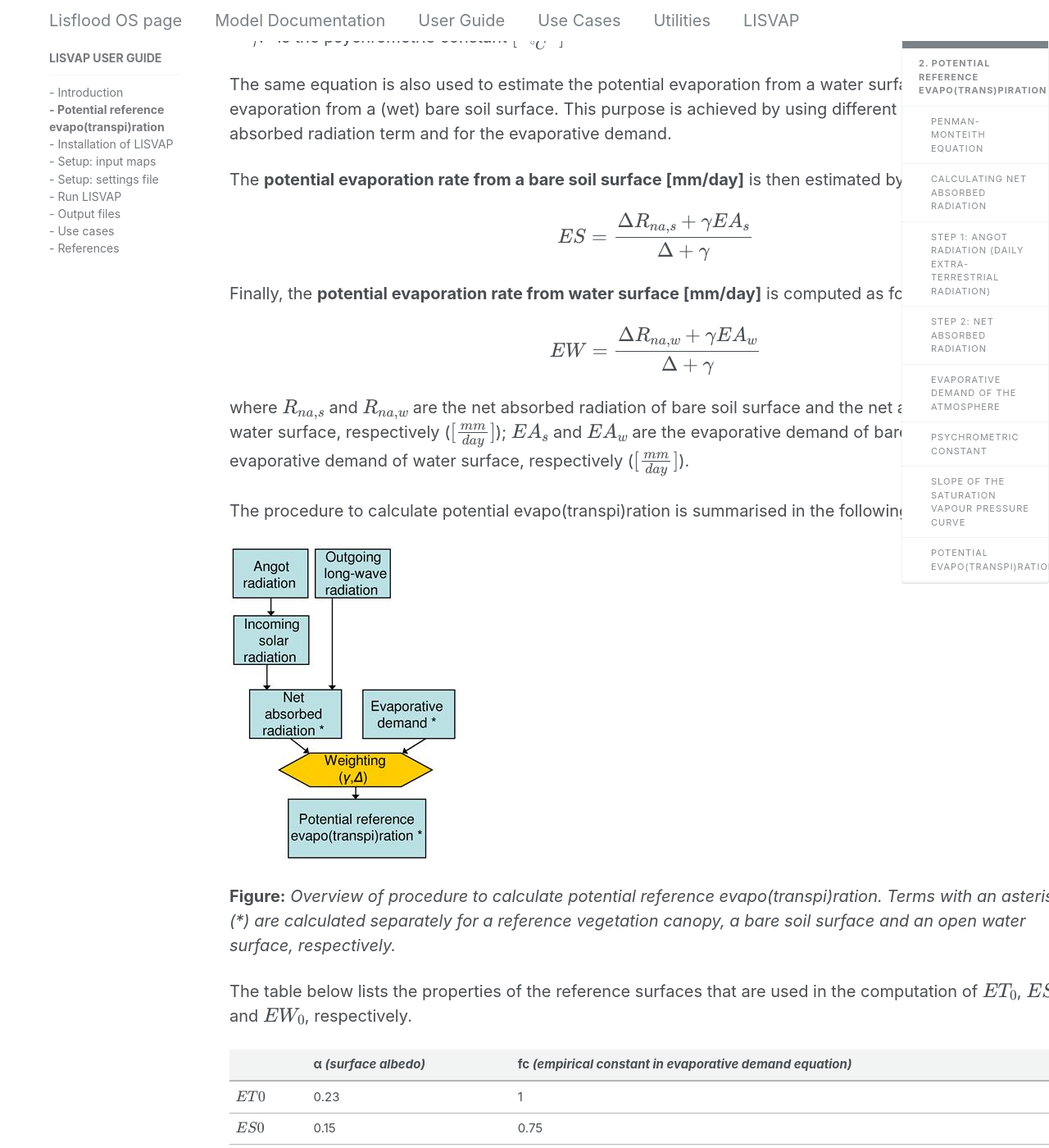
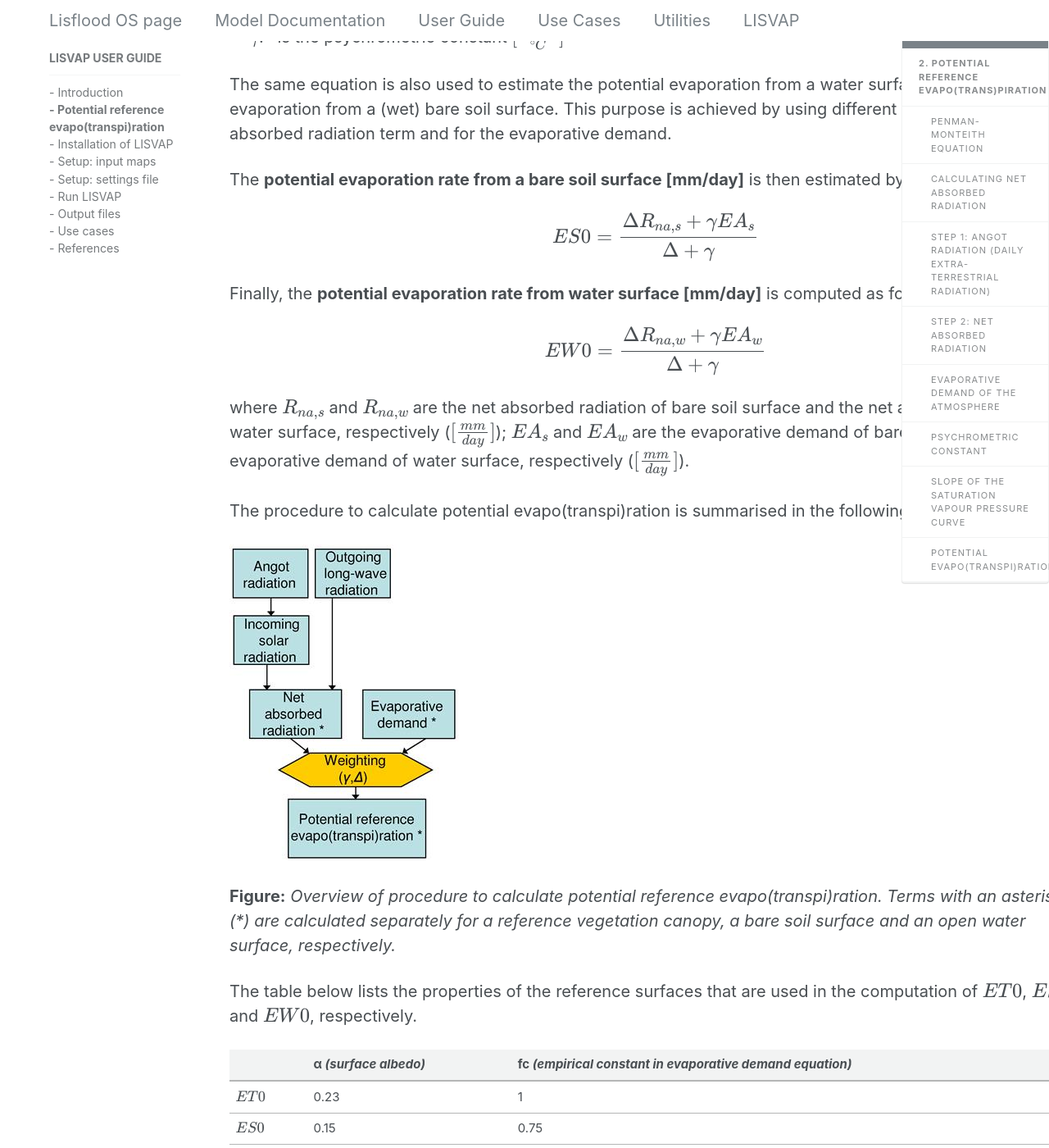
Before and after one commit to ec-jrc/lisflood-lisvap, a Jekyll site: the page built from 2_LISVAP_evaporation/index.md, in a window 1280 px wide and 1400 px high, scrolled down 620 px. Shown: the whole window at 82% size. Built offline with Jekyll 4.4.1, drawn with Linux system fonts in a browser that asks for light colours; nearby versions of some CDN libraries; our own code applies the rules of GitHub Pages for plain Markdown files; formulas are drawn with MathJax 3; some of the changed text lies outside the part shown.

Commit message:
Update index.md

```diff
--- a/2_LISVAP_evaporation/index.md
+++ b/2_LISVAP_evaporation/index.md
@@ -20,13 +20,13 @@ The same equation is also used to estimate the potential evaporation from a wate
 The **potential evaporation rate from a bare soil surface [mm/day]** is then estimated by:
 
 $$
-ES = \frac{\Delta R_{na,s} + \gamma EA_s}{\Delta + \gamma}
+ES0 = \frac{\Delta R_{na,s} + \gamma EA_s}{\Delta + \gamma}
 $$
 
 Finally, the **potential evaporation rate from water surface [mm/day]** is computed as follows:
 
 $$
-EW = \frac{\Delta R_{na,w} + \gamma EA_w}{\Delta + \gamma}
+EW0 = \frac{\Delta R_{na,w} + \gamma EA_w}{\Delta + \gamma}
 $$
 
 where $R_{na,s}$ and $R_{na,w}$ are the net absorbed radiation of bare soil surface and the net absorbed radiation of water surface, respectively ($[\frac{mm}{day}]$); $EA_s$ and $EA_w$ are the evaporative demand of bare soil surface and the evaporative demand of water surface, respectively ($[\frac{mm}{day}]$).
@@ -40,7 +40,7 @@ The procedure to calculate potential evapo(transpi)ration is summarised in the f
 **Figure:** *Overview of procedure to calculate potential reference evapo(transpi)ration. Terms with an asterisk (\*) are calculated separately for a reference vegetation canopy, a bare soil surface and an open water surface, respectively.*
 
 
-The table below lists the properties of the reference surfaces that are used in the computation of $ET_0$, $ES_0$ and $EW_0$, respectively.
+The table below lists the properties of the reference surfaces that are used in the computation of $ET0$, $ES0$ and $EW0$, respectively.
 
 |           | **α** *(surface albedo)* | **fc** *(empirical constant in evaporative demand equation)* |
 | -------   | ------------------------ | ------------------------------------------------------------ |
@@ -164,7 +164,7 @@ where<br/>
 Alternatively, when the weather stations provide the dew point temperature $T_{dew}$, the actual vapour pressure can be computed using the Goudriaan formula (1977):
 
 $$
-e_s= 6.10588 \cdot e^{\frac{17.32491 \cdot T_{dew}}{T_{dew}+238.102}}
+e_a= 6.10588 \cdot e^{\frac{17.32491 \cdot T_{dew}}{T_{dew}+238.102}}
 $$
 
 
```
